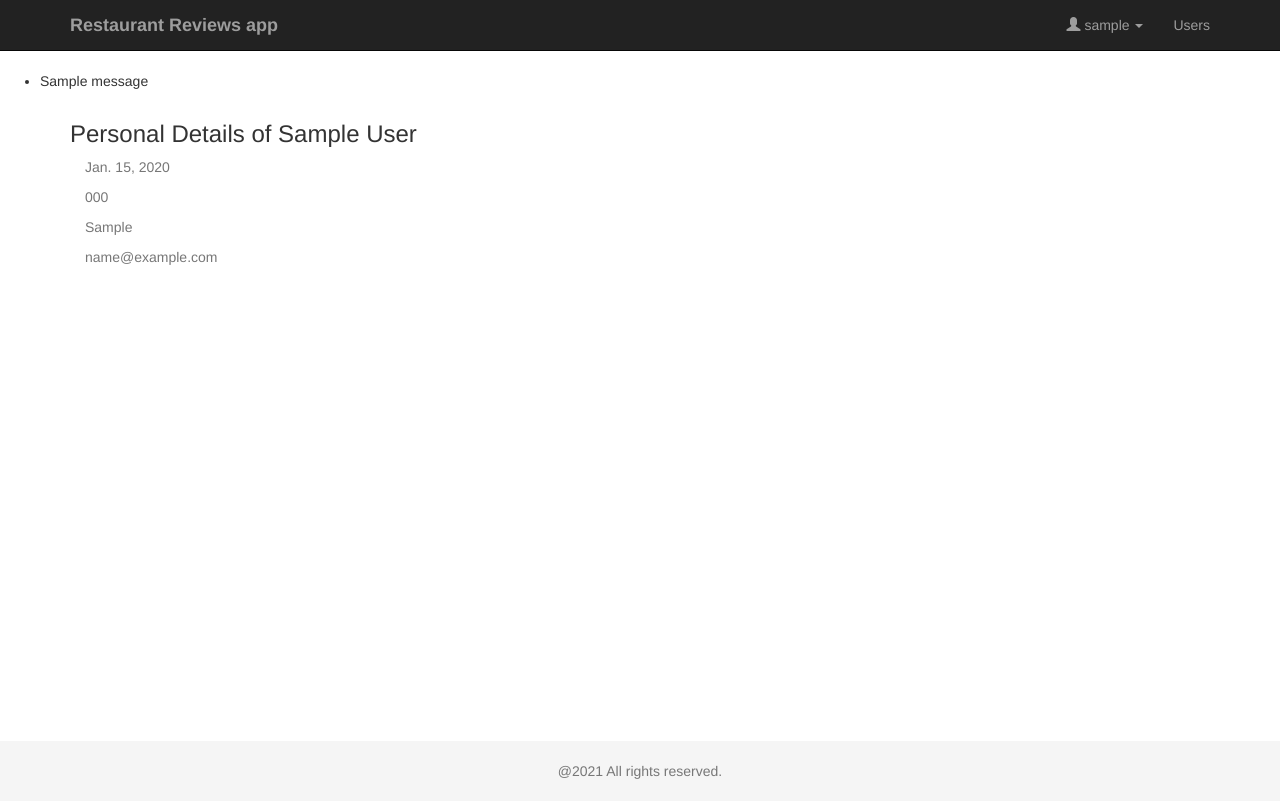
After one commit to prateek-chaurasia/restaurants_app, a Django app: page /user_detail/1/ in a window 1280 px wide. The commit adds this page. Run offline with Django 3.2, Linux system fonts and the light colour scheme; a user stored in the database is signed in; tables that the repository leaves empty hold one stand-in row (values such as "Sample post"); one stand-in notice (Sample message) is shown; some libraries are stand-ins or nearby versions.

Commit message:
Exteded the User model and captured few more fields for the user.

```diff
--- a/apps/models.py
+++ b/apps/models.py
@@ -4,6 +4,24 @@
 from django.urls import reverse
 from django.contrib.gis.geos import Point
 from location_field.models.spatial import LocationField
+from django.db.models.signals import post_save
+from django.dispatch import receiver
+
+
+class Profile(models.Model):
+    user = models.OneToOneField(User, on_delete=models.CASCADE)
+    mobile_number = models.CharField(max_length=15, blank=True)
+    birth_date = models.DateField(null=True, blank=True)
+    hometown = models.CharField(max_length=15, blank=True)
+
+@receiver(post_save, sender=User)
+def create_user_profile(sender, instance, created, **kwargs):
+    if created:
+        Profile.objects.create(user=instance)
+
+@receiver(post_save, sender=User)
+def save_user_profile(sender, instance, **kwargs):
+    instance.profile.save()
 
 class Restaurant(models.Model):
     name = models.CharField(max_length=250)
--- a/apps/urls.py
+++ b/apps/urls.py
@@ -1,5 +1,6 @@
 from django.urls import path, re_path
 from . import views
+from django.contrib.auth.decorators import login_required
 
 # namespace
 app_name = 'apps'
@@ -16,23 +17,29 @@ urlpatterns = [
     re_path(r'^restaurant/create/$', views.RestaurantCreate.as_view(),
             name='restaurant_create'),
 
- # Edit restaurant details, such as: /apps/restaurant/1/edit/
-    re_path(r'^restaurant/(?P<pk>\d+)/edit/$',
-        views.RestaurantEdit.as_view(), name='restaurant_edit'),
-
  # Create restaurant review
     re_path(r'^review/create/(?P<restaurant_id>\d+)',
-        views.RestaurantReviewCreate.as_view(), name='restaurant_review_create'),
+        login_required(views.RestaurantReviewCreate.as_view()),
+        name='restaurant_review_create'),
 
 # Create review comment
     re_path(r'^review/(?P<review_id>\d+)/comment',
         views.add_comment_to_review, name='add_comment_to_review'),
 
-# Create review comment
+# Mark thumps down
     re_path(r'^restaurant/(?P<pk>\d+)/thumps-down',
         views.thumps_down, name='rate_negative'),
 
+# Create Restaurant Searchable API
     re_path(r'api/v1/getRestaurants', \
          views.RestaurantAPIView.as_view(), name="get_restaurants"),
 
+# View users list
+    re_path(r'^users', login_required(views.UserProfileList.as_view()),
+            name='users_list'),
+
+# View users detail
+    re_path(r'^user_detail/(?P<pk>\d+)/$', login_required(views.UserDetail.as_view()),
+            name='user_detail'),
+
 ]
--- a/apps/views.py
+++ b/apps/views.py
@@ -4,9 +4,10 @@ from django.urls import reverse
 from django.views.generic import DetailView, ListView, UpdateView
 from django.views.generic.edit import CreateView
 from .models import RestaurantReview, Restaurant, Comment, MapUserRestaurant
-from .forms import RestaurantForm, RestaurantReviewForm, SearchForm, CommentForm
+from .forms import (RestaurantForm, RestaurantReviewForm, SearchForm,
+            CommentForm, CustomUserCreationForm, ProfileForm)
 from django.contrib.auth import login, authenticate
-from django.contrib.auth.forms import UserCreationForm
+# from django.contrib.auth.forms import UserCreationForm
 from geopy.geocoders import Nominatim
 from django.db import IntegrityError
 from django.http import JsonResponse
@@ -19,6 +20,10 @@ from rest_framework import status
 from .helpers.api_utils import is_param_valid_client_api
 from datetime import datetime
 from dateutil.relativedelta import relativedelta
+from django.contrib.auth.models import User
+from django.contrib import messages
+from django.utils.translation import ugettext_lazy as _
+from django.contrib.auth.decorators import login_required
 
 DEFAULT_LIMIT = 10
 DEFAULT_OFFSET = 0
@@ -35,7 +40,12 @@ def get_limit_offset(request):
     return limit, offset
 
 class RestaurantList(ListView):
-
+    """
+    This class displays the list of restaurants available in our applicaiton
+    database, it also renders a form from where a user can search his favourite
+    restaurant and add it to the application's database. In this way the
+    list of restaurants in the application grows.
+    """
     queryset = Restaurant.objects.all().order_by('-date')
     # context_object_name = 'latest_restaurant_list'
     template_name = 'apps/restaurant_list.html'
@@ -63,6 +73,9 @@ class RestaurantList(ListView):
 
 
 class RestaurantDetail(DetailView):
+    """
+    This class redirects the user to the Restaurant Detail page.
+    """
     model = Restaurant
     template_name = 'apps/restaurant_detail.html'
 
@@ -73,6 +86,9 @@ class RestaurantDetail(DetailView):
 
 
 class RestaurantCreate(CreateView):
+    """
+    This class renders the Restaurant Creation form.
+    """
     model = Restaurant
     template_name = 'apps/form.html'
     form_class = RestaurantForm
@@ -90,12 +106,11 @@ class RestaurantCreate(CreateView):
         return super(RestaurantCreate, self).form_valid(form)
 
 
-class RestaurantEdit(UpdateView):
-    model = Restaurant
-    template_name = 'apps/form.html'
-    form_class = RestaurantForm
-
 class RestaurantReviewCreate(CreateView):
+    """
+    This class is used to create reviews on a restaurant by
+    a logged in user.
+    """
     model = RestaurantReview
     template_name = 'apps/form.html'
     form_class = RestaurantReviewForm
@@ -121,7 +136,12 @@ class RestaurantReviewCreate(CreateView):
         return super(RestaurantReviewCreate, self).form_valid(form)
 
 
+@login_required(login_url='/login/')
 def add_comment_to_review(request, review_id):
+    """
+    This function creates the comment on a review by a logged in
+    user.
+    """
     review = get_object_or_404(RestaurantReview, pk=review_id)
     if request.method == "POST":
         text = request.POST.get('text')
@@ -135,22 +155,90 @@ def add_comment_to_review(request, review_id):
 
 
 def signup(request):
+    """
+    Extending the User model and creating a profile for that user
+    to store few extra information about the user.
+    """
     if request.method == 'POST':
-        form = UserCreationForm(request.POST)
-        if form.is_valid():
-            form.save()
-            username = form.cleaned_data.get('username')
-            raw_password = form.cleaned_data.get('password1')
-            user = authenticate(username=username, password=raw_password)
-            login(request, user)
-            return redirect('home')
+        try:
+            user_form = CustomUserCreationForm(request.POST)
+            profile_form = ProfileForm(request.POST)
+        except Exception as e:
+            messages.error(request, _(e))
+            user_form = CustomUserCreationForm()
+            profile_form = ProfileForm()
+            return render(request, 'signup.html', {
+                        'user_form': user_form,
+                        'profile_form': profile_form
+                    })
+        if user_form.is_valid() and profile_form.is_valid():
+            try:
+                username = user_form.cleaned_data.get('username')
+                raw_password = user_form.cleaned_data.get('password2')
+                user_frm = user_form.save(commit=False)
+                user_frm.first_name = user_form.cleaned_data.get('first_name')
+                user_frm.last_name = user_form.cleaned_data.get('last_name')
+                user_frm.save()
+                user = authenticate(username=username, password=raw_password)
+                profile_form = ProfileForm(request.POST, instance=user.profile)
+                pr_form = profile_form.save(commit=False)
+                pr_form.birth_date = profile_form.cleaned_data.get('birth_date')
+                pr_form.mobile_number = profile_form.cleaned_data.get('mobile_number')
+                pr_form.hometown = profile_form.cleaned_data.get('hometown')
+                pr_form.save()
+                login(request, user)
+            except Exception as e:
+                messages.error(request, _(e))
+                user_form = CustomUserCreationForm()
+                profile_form = ProfileForm()
+                return render(request, 'signup.html', {
+                            'user_form': user_form,
+                            'profile_form': profile_form
+                        })
+            messages.success(request, _('Your profile was successfully updated!'))
+            return redirect('apps:users_list')
+        else:
+            messages.error(request, _('Please correct the error below.'))
     else:
-        form = UserCreationForm()
-    return render(request, 'signup.html', {'form': form})
+        user_form = CustomUserCreationForm()
+        profile_form = ProfileForm()
+    return render(request, 'signup.html', {
+                    'user_form': user_form,
+                    'profile_form': profile_form
+                })
+
+
+class UserProfileList(ListView):
+    """
+    User List class
+    """
+    queryset = User.objects.all().order_by('-date_joined').select_related('profile')
+    context_object_name = 'users_list'
+    template_name = 'apps/users_list.html'
+
+    def get_context_data(self, **kwargs):
+        context = super(UserProfileList, self).get_context_data(**kwargs)
+        return context
+
+class UserDetail(DetailView):
+    """
+    User Details Class
+    """
+    model = User
+    context_object_name = 'user'
+    template_name = 'apps/user_detail.html'
+
+    def get_context_data(self, **kwargs):
+        context = super(UserDetail, self).get_context_data(**kwargs)
+        return context
 
 
 
 def thumps_down(request, pk):
+    """
+    Function to handle the AJAX request and perform the
+    thumps down functionality.
+    """
     restaurant_obj = Restaurant.objects.get(pk=pk)
     map_obj = MapUserRestaurant.objects.get(user=request.user,
                 restaurant=restaurant_obj)
@@ -164,9 +252,12 @@ def thumps_down(request, pk):
 
 class RestaurantAPIView(APIView):
     """
-    This class will accept filters from client, and returns all the restaurants,
+    This class will accept filters from users, and returns all the restaurants,
     reviews and comments, it will also allow a search parameter with the name of
     the restaurant.
+    Basic Token authentication is implemented, we can generate the user token
+    via a utility enabled in this application by passing the username and password
+    for the user.
     """
     permission_classes = (IsAuthenticated,)
     serializer_class = RestaurantSerializer
--- a/requirements.txt
+++ b/requirements.txt
@@ -7,6 +7,7 @@ django-rest-framework==0.1.0
 djangorestframework==3.12.4
 geographiclib==1.50
 geopy==2.1.0
+install==1.3.4
 ipdb==0.13.9
 ipython==7.16.1
 ipython-genutils==0.2.0
--- a/restaurant_app/settings.py
+++ b/restaurant_app/settings.py
@@ -134,6 +134,7 @@ MEDIA_ROOT = os.path.join(BASE_DIR, 'media')
 MEDIA_URL = '/media/'
 
 LOGIN_REDIRECT_URL = '/apps/'
+LOGIN_URL = 'login'
 
 LOCATION_FIELD = {
     # 'search.provider': 'google',
--- /dev/null
+++ b/templates/apps/user_detail.html
@@ -0,0 +1,17 @@
+{% extends "../base.html" %}
+{% block title %}
+Users Detail
+{% endblock %}
+{% block content %}
+	<div class="row" id="restaurant-list">
+		<h3>Personal Details of {{ user.first_name }} {{ user.last_name }}</h3>
+        <div class="col-md-12">
+            <p class="text-muted">{{ user.profile.birth_date }}</p>
+            <p class="text-muted">{{ user.profile.mobile_number }}</p>
+            <p class="text-muted">{{ user.profile.hometown }}</p>
+            <p class="text-muted">{{ user.email }}</p>
+
+        </div>
+	</div>
+
+{% endblock %}
--- a/templates/header.html
+++ b/templates/header.html
@@ -20,7 +20,9 @@
    <li><a href="{% url 'logout' %}">Sign out</a></li>
             </ul>
           </li>
+          <li class="dropdown"><a class="dropdown-toggle" href="{% url 'apps:users_list' %}" >Users</a></li>
          {% else %}
+
    <li class="dropdown"><a class="dropdown-toggle btn-green" href="{% url 'signup' %}"><span class="glyphicon glyphicon-user"></span> Sign up</a></li>
    <li class="dropdown"><a class="dropdown-toggle" href="{% url 'login' %}" ><span class="glyphicon glyphicon-log-in"></span> </a></li>
        {% endif %}
@@ -30,3 +32,10 @@
 
   </div>
 </nav>
+{% if messages %}
+<ul class="messages">
+    {% for message in messages %}
+    <li{% if message.tags %} class="{{ message.tags }}"{% endif %}>{{ message }}</li>
+    {% endfor %}
+</ul>
+{% endif %}
```
Also changed, not shown: apps/forms.py (+53 -2 lines), templates/apps/users_list.html (added, +22 -0 lines), templates/signup.html (+6 -5 lines), apps/migrations/0005_profile.py (added), apps/migrations/0006_auto_20210621_1337.py (added).
